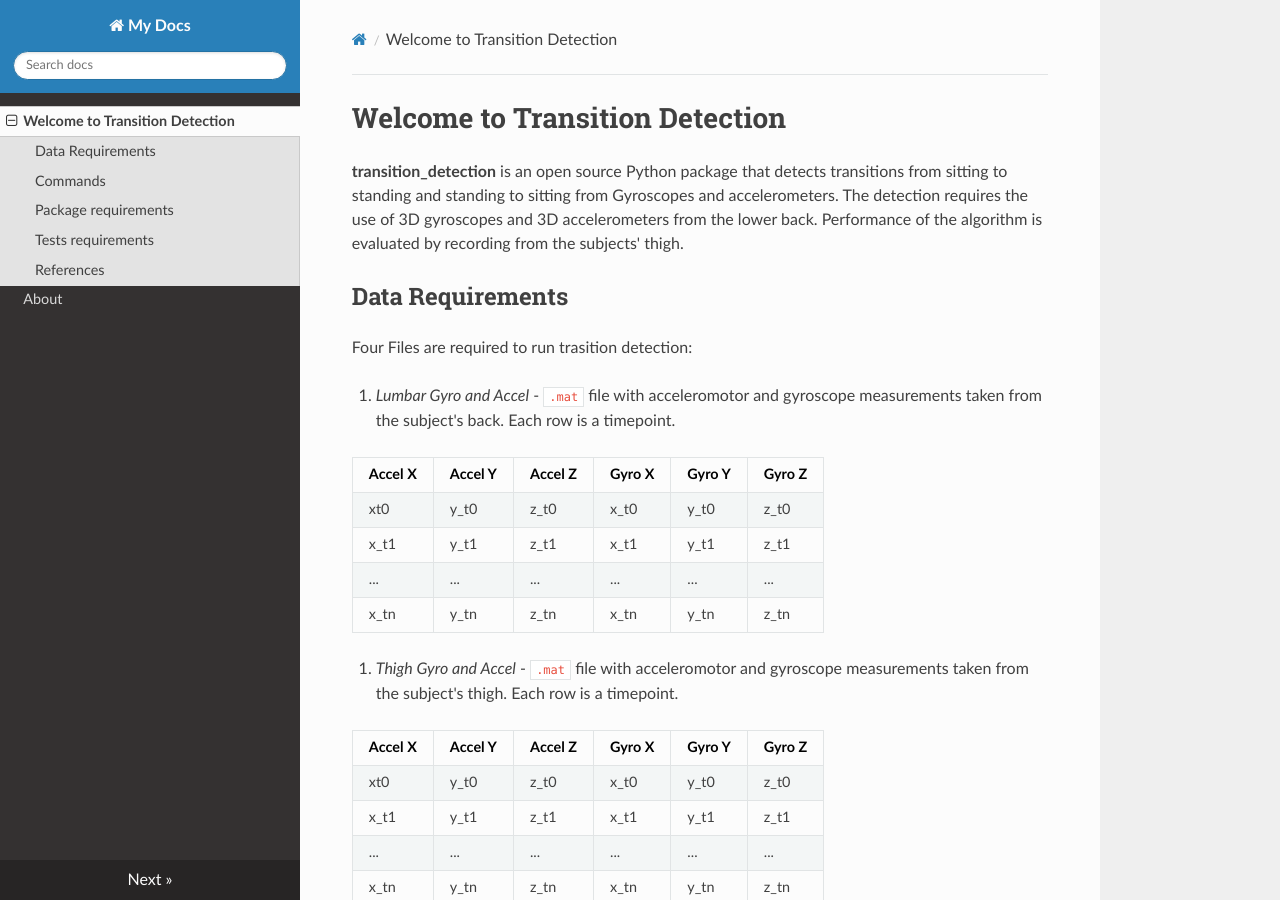
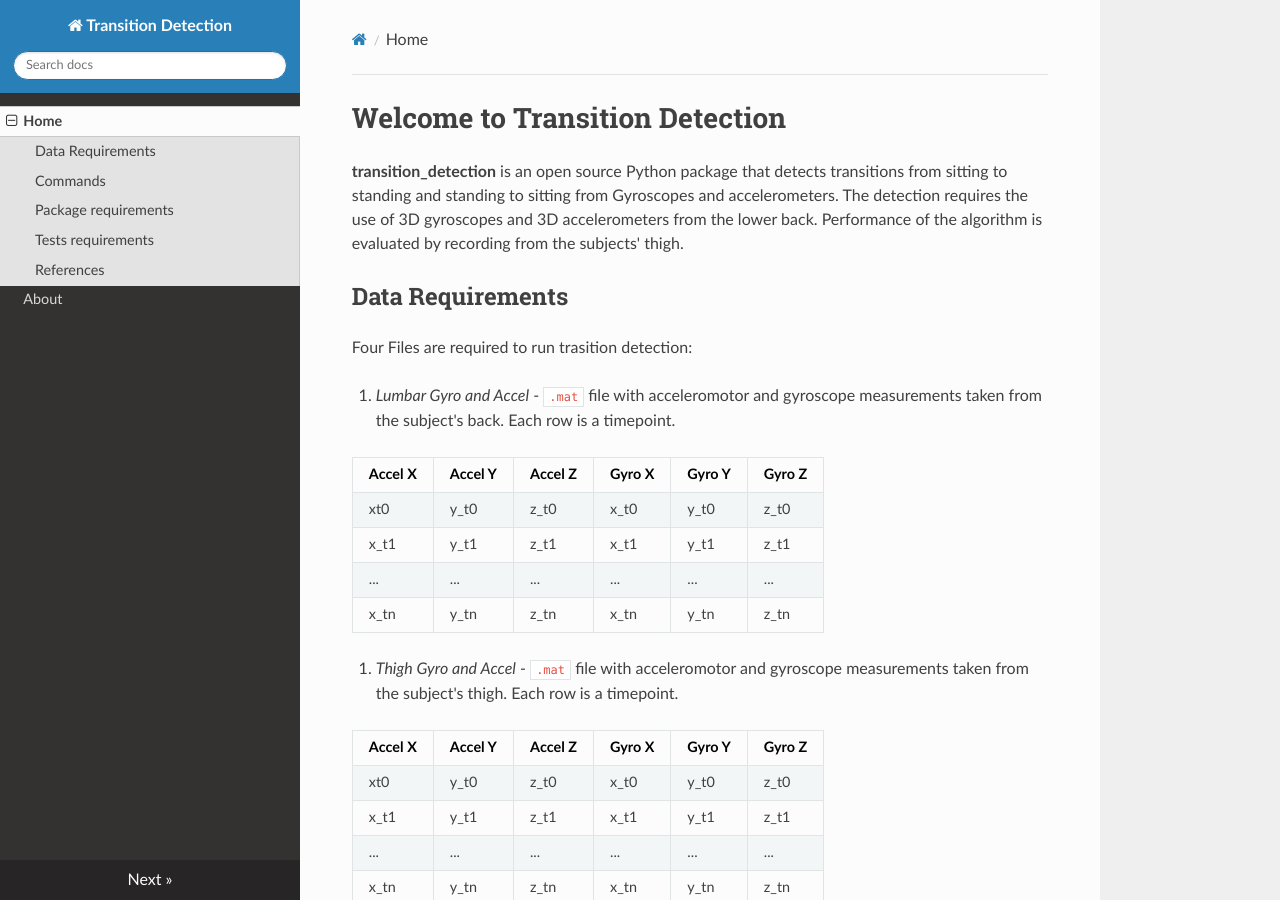
Before and after one commit to khenheller/transition_detection, an MkDocs documentation site: the page built from docs/index.md, in a window 1280 px wide and 900 px high. Built offline with MkDocs 1.6.1, drawn with Linux system fonts in a browser that asks for light colours; nearby versions of some CDN libraries.

Commit message:
Added added mkdocs.yml

```diff
--- a/mkdocs.yml
+++ b/mkdocs.yml
@@ -1,2 +1,7 @@
-site_name: My Docs
+site_name: Transition Detection
 theme: readthedocs
+site_url: https://transition_detection.com/
+
+nav:
+    - Home: index.md
+    - About: about.md
```
